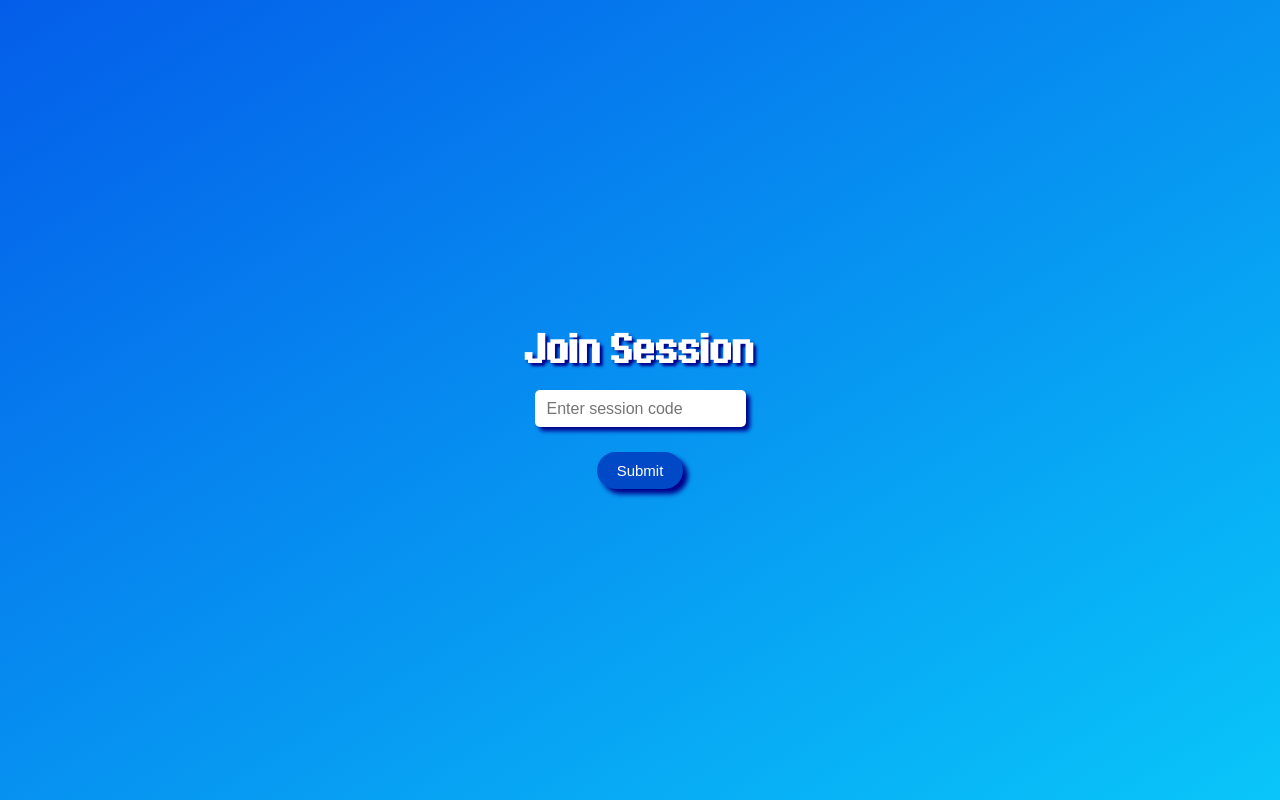
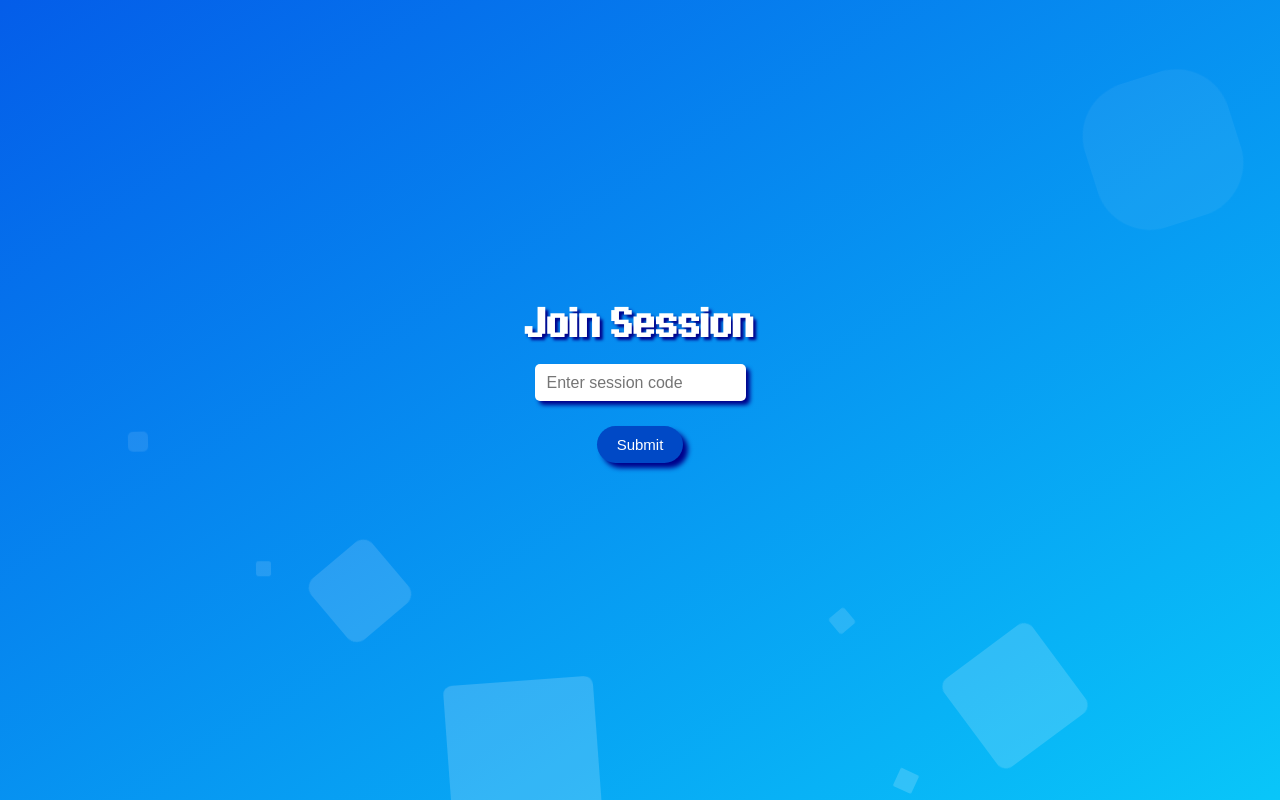
Before and after one commit to marideguia/ghost-post, a React (Create React App) app in the folder client/: page /Joinsession in a window 1280 px wide. Built offline with nearby package versions, Linux system fonts and the light colour scheme; sample sign-in values are in the browser's storage.

Commit message:
Added testing scripts

```diff
--- a/client/package.json
+++ b/client/package.json
@@ -14,6 +14,7 @@
     "react": "^17.0.2",
     "react-calendar": "^3.7.0",
     "react-copy-to-clipboard": "^5.1.0",
+    "react-device-detect": "^2.2.2",
     "react-dom": "^17.0.2",
     "react-icons": "^4.3.1",
     "react-redux": "^7.2.8",
@@ -52,6 +53,7 @@
     ]
   },
   "devDependencies": {
+    "jest-watch-typeahead": "^0.6.5",
     "react-router-dom": "^6.2.2"
   }
 }
--- a/client/src/pages/CreateSession.js
+++ b/client/src/pages/CreateSession.js
@@ -5,7 +5,7 @@ import './CreateSession.css' //Additional Style Sheet for Component
 import axios from "axios";
 import { CopyToClipboard } from "react-copy-to-clipboard";
 
-function CreateSession({setSessionTitle}) {
+function CreateSession() {
 
   const[sessionTitle,setTitle]=useState("");
   const[sessionCode,setCode]=useState("init")
@@ -81,11 +81,12 @@ function CreateSession({setSessionTitle}) {
         type="createText"
         placeholder="Name of Session"
         disabled={disabled}
+        value = {sessionTitle}
         onChange ={onTitleChange}
         style={{textTransform:'none'}}
         required
         />
-        <button className='f5 grow no-underline br-pill ph3 pv2 mb2 dib white bg-dark-blue' type="submit" disabled={disabled}>Submit</button>
+        <button className='f5 grow no-underline br-pill ph3 pv2 mb2 dib white bg-dark-blue' type="submit" disabled={(sessionTitle && disabled)}>Submit</button>
       </form>
       <h2 className="ma2">{text}</h2>
       <h2 class ="animate-character">{text2}</h2>
--- a/client/src/pages/JoinSession.js
+++ b/client/src/pages/JoinSession.js
@@ -63,6 +63,7 @@ function JoinSession() {
           <input type="submit" />
         </div>
       </form>
+
     </div>
   );
 
@@ -74,6 +75,20 @@ function JoinSession() {
         <div className="tc grow"><h1 className="login-header1">Join Session</h1></div>
         {isSubmitted ? <div>Joining Senior Capstone 1</div> : renderForm}
       </div>
+      <div class="area" >
+            <ul class="circles">
+                    <li></li>
+                    <li></li>
+                    <li></li>
+                    <li></li>
+                    <li></li>
+                    <li></li>
+                    <li></li>
+                    <li></li>
+                    <li></li>
+                    <li></li>
+            </ul>
+    </div >
     </div>
   );
 }
--- a/client/src/pages/Signup.css
+++ b/client/src/pages/Signup.css
@@ -27,8 +27,6 @@ position: absolute;
   left: 50%;
   transform: translate(-50%, -50%);
 }
-
-
 
 .signup-form{
     display: flex;
```
Also changed, not shown: 2 other files (tests, documents, lock files or other folders).
